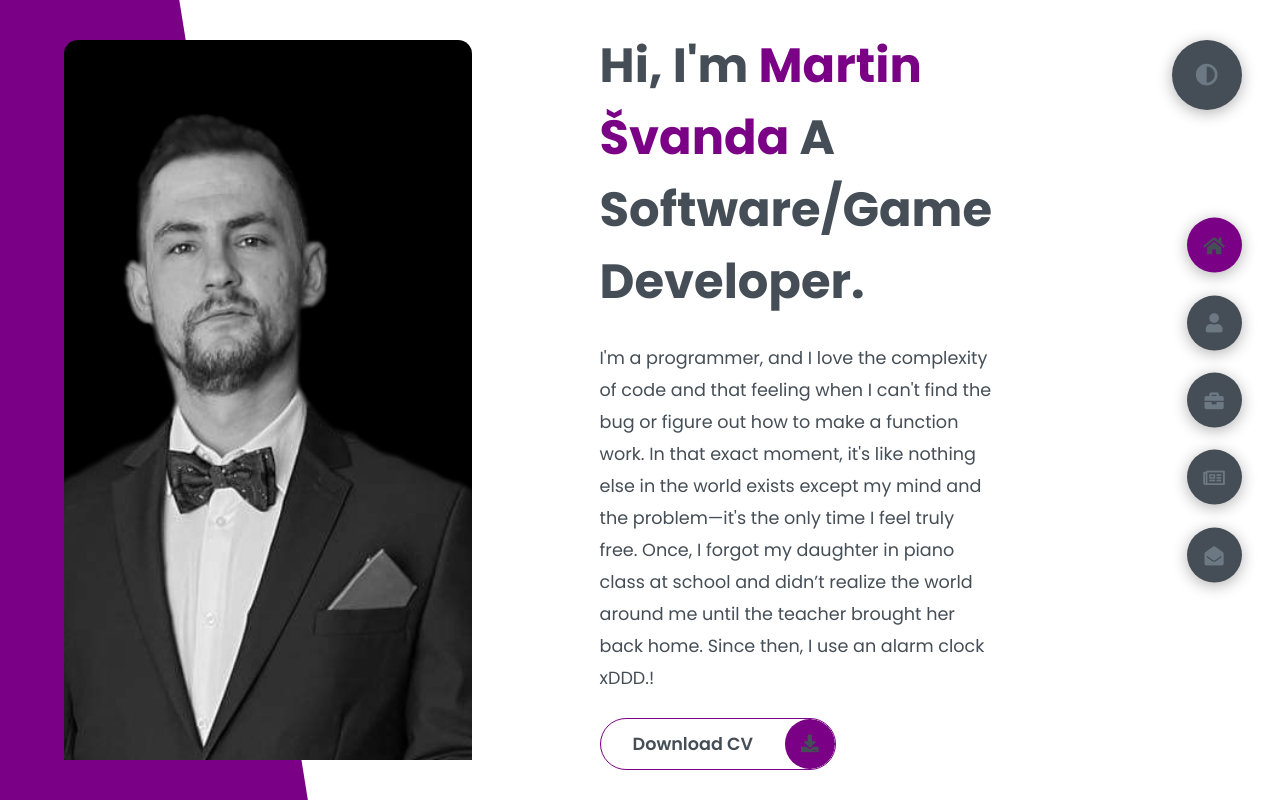
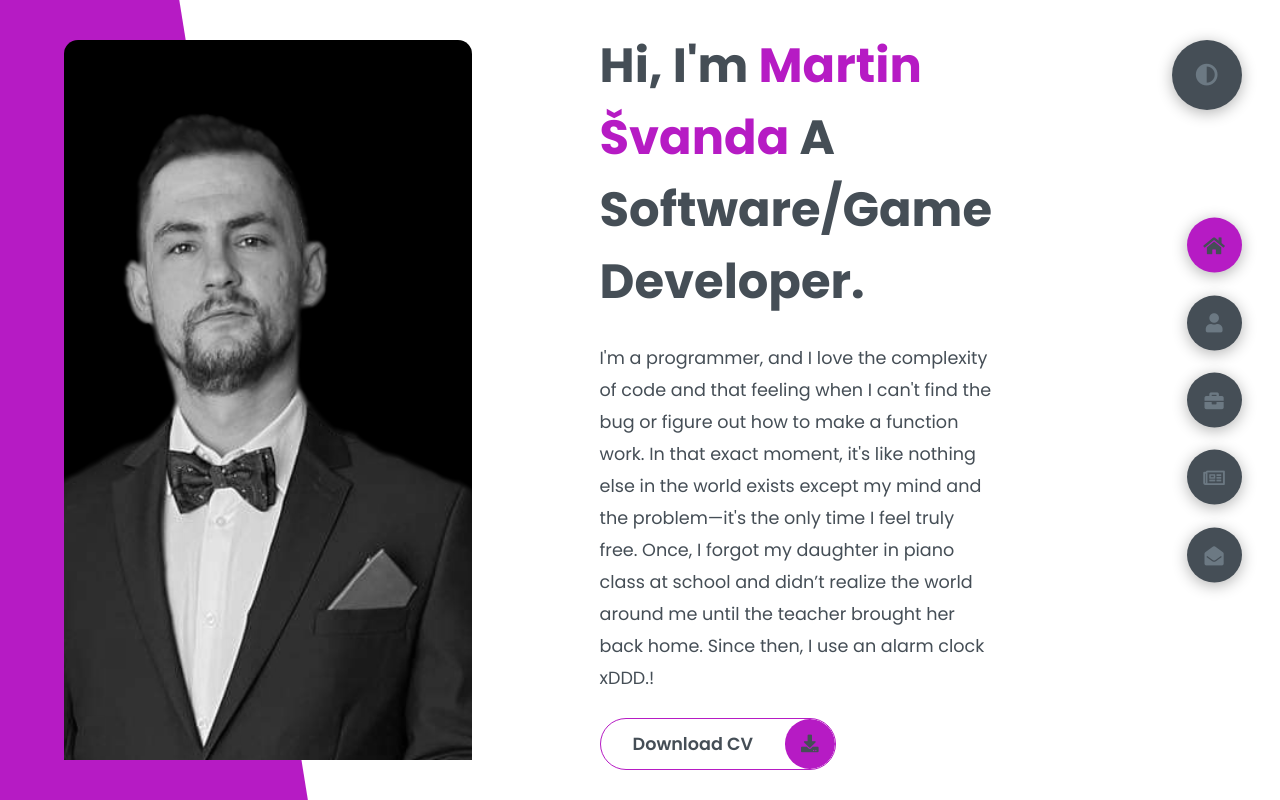
Before and after one commit to EmperorKunDis/NewPortfolio, a plain HTML site: page index.html in a window 1280 px wide. Both pictures are taken after a click on the element 1206 px from the left and 75 px from the top of the page. Drawn offline with nearby package versions, Linux system fonts and the light colour scheme; files that its build step writes are made by us from their sources.

Commit message:
Update styles.scss

```diff
--- a/styles/styles.scss
+++ b/styles/styles.scss
@@ -23,7 +23,7 @@
 
 .light-mode {
     --color-primary: #FFFFFF;
-    --color-secondary: #7a0185;
+    --color-secondary: #b61bc4;
     --color-white: #454e56;
     --color-black: #000;
     --color-grey0: #f8f8f8;
```
